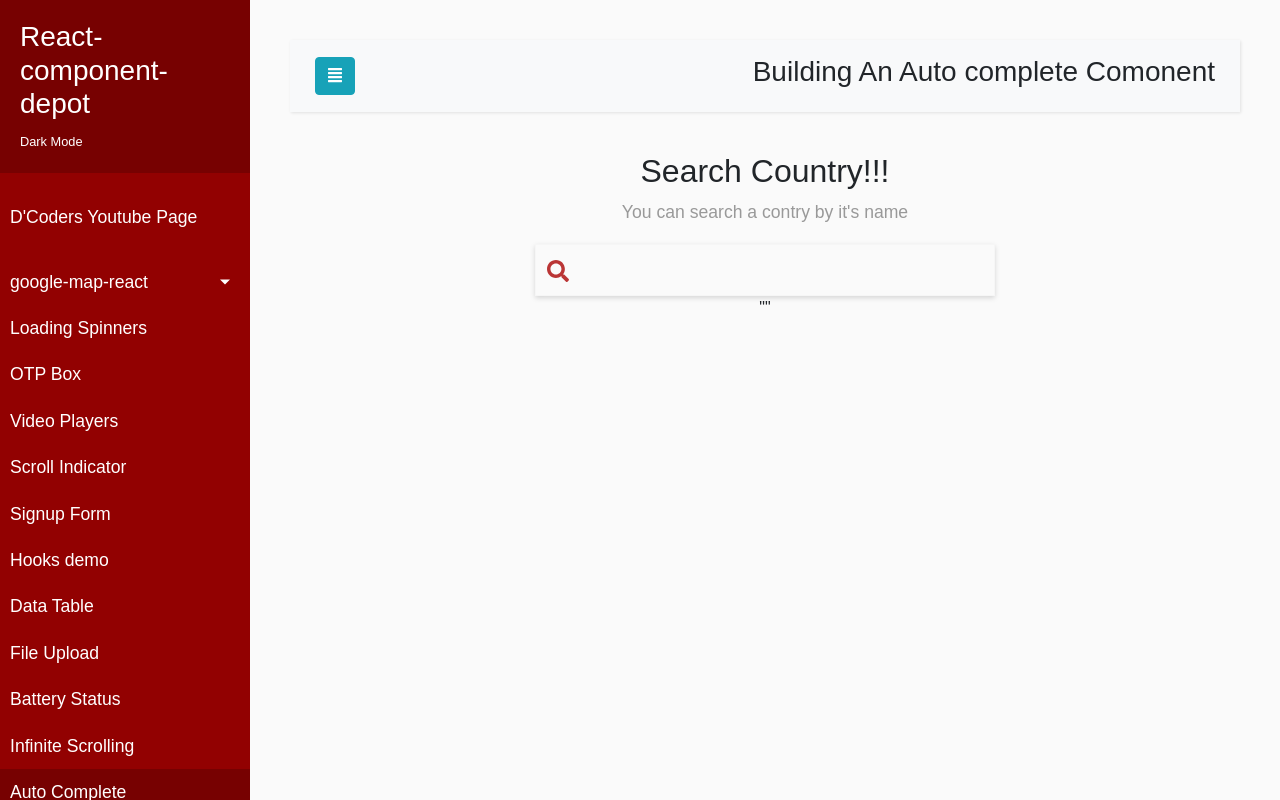
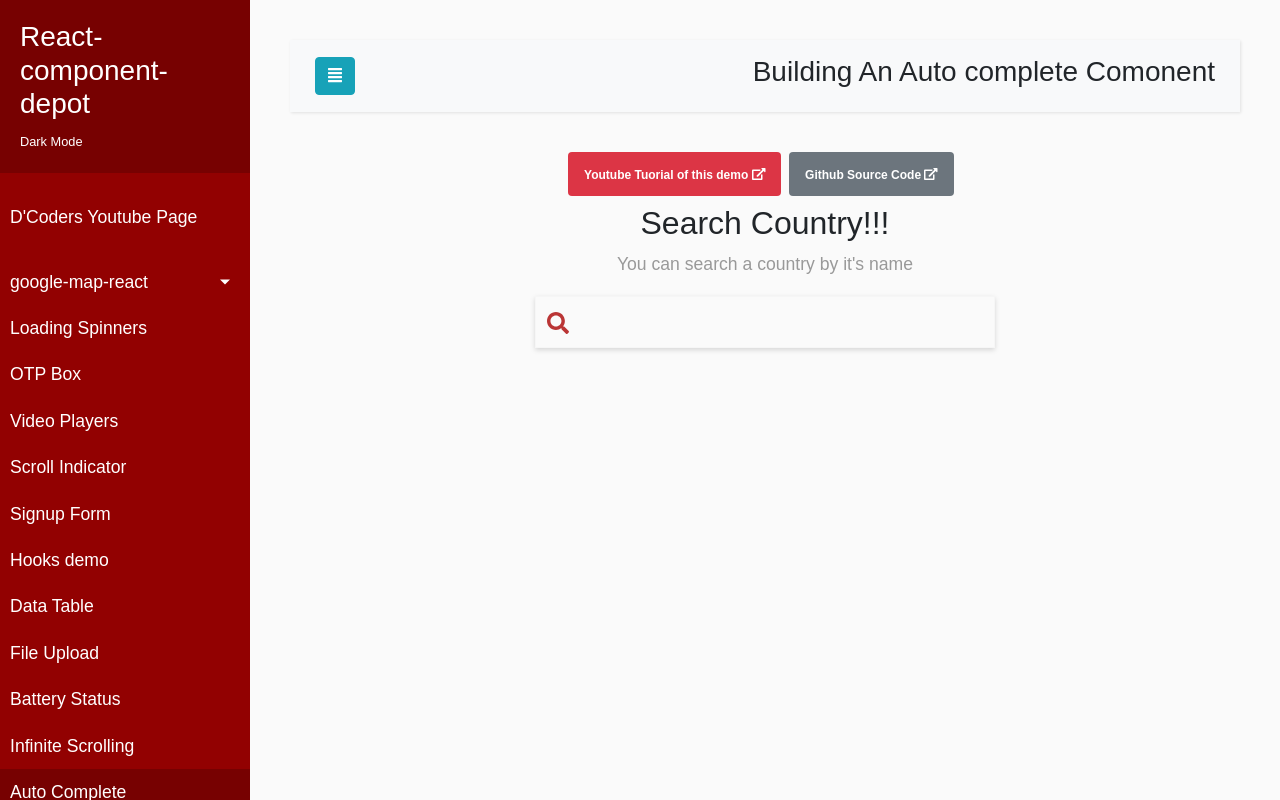
Before and after one commit to codegeous/react-component-depot, a React (Create React App) app: page /auto-complete in a window 1280 px wide. Built offline with nearby package versions, Linux system fonts and the light colour scheme; some icons are missing.

Commit message:
Added external info for auto complete component

```diff
--- a/package.json
+++ b/package.json
@@ -47,7 +47,8 @@
         "development": [
             "last 1 chrome version",
             "last 1 firefox version",
-            "last 1 safari version"
+            "last 1 safari version",
+            "ie 11"
         ]
     }
 }
--- a/public/index.html
+++ b/public/index.html
@@ -54,6 +54,7 @@
             integrity="sha384-6OIrr52G08NpOFSZdxxz1xdNSndlD4vdcf/q2myIUVO0VsqaGHJsB0RaBE01VTOY"
             crossorigin="anonymous"
         ></script>
+        <script src="https://cdn.polyfill.io/v2/polyfill.min.js?features=default,fetch,Array.prototype.includes"></script>
     </head>
     <body>
         <noscript>You need to enable JavaScript to run this app.</noscript>
@@ -70,13 +71,18 @@
         -->
 
         <!-- Bootstrap core JavaScript -->
-        <script src="https://cdnjs.cloudflare.com/ajax/libs/jquery/3.3.1/jquery.slim.min.js" integrity="sha256-3edrmyuQ0w65f8gfBsqowzjJe2iM6n0nKciPUp8y+7E=" crossorigin="anonymous"></script>
+        <script
+            src="https://cdnjs.cloudflare.com/ajax/libs/jquery/3.3.1/jquery.slim.min.js"
+            integrity="sha256-3edrmyuQ0w65f8gfBsqowzjJe2iM6n0nKciPUp8y+7E="
+            crossorigin="anonymous"
+        ></script>
         <!-- <script
             src="https://code.jquery.com/jquery-3.3.1.slim.min.js"
             integrity="sha384-q8i/X+965DzO0rT7abK41JStQIAqVgRVzpbzo5smXKp4YfRvH+8abtTE1Pi6jizo"
             crossorigin="anonymous"
         ></script>
-         --><script
+         -->
+        <script
             src="https://cdnjs.cloudflare.com/ajax/libs/popper.js/1.14.7/umd/popper.min.js"
             integrity="sha384-UO2eT0CpHqdSJQ6hJty5KVphtPhzWj9WO1clHTMGa3JDZwrnQq4sF86dIHNDz0W1"
             crossorigin="anonymous"
--- a/src/App.config.js
+++ b/src/App.config.js
@@ -76,6 +76,10 @@ export default {
         hcaptcha: {
             tutorial: `${YOUTUBE_BASE}KcLeXxlkqf0`,
             code: `${GIT_REPO}pages/HCaptcha/index.js`
+        },
+        autocomplete: {
+            tutorial: `${YOUTUBE_BASE}G2QyeafA3gw`,
+            code: `${GIT_REPO}pages/CountrySearch/index.js`
         }
     },
     youtubeVideos: [
--- a/src/pages/CountrySearch/index.js
+++ b/src/pages/CountrySearch/index.js
@@ -4,17 +4,21 @@ import { FontAwesomeIcon } from "@fortawesome/react-fontawesome";
 import Autocomplete from "components/AutoComplete";
 import CountriesList from "resources/data/countries-list.json";
 import "./index.css";
+import ExternalInfo from "components/ExternalInfo";
 
 const AutocompletePage = () => {
     const [country, setcountry] = useState("");
     return (
         <>
             <Header title="Building An Auto complete Comonent" />
+
+            <ExternalInfo page="autocomplete" />
+
             <div className="row">
                 <div className="col text-center">
                     <h2>Search Country!!!</h2>
-                    <p>You can search a contry by it's name</p>
-                    <div className="d-flex justify-content-center">
+                    <p>You can search a country by it's name</p>
+                    <div className="d-flex justify-content-center mb-3">
                         <div className="search-bar-container">
                             <Autocomplete
                                 data={CountriesList}
@@ -27,7 +31,12 @@ const AutocompletePage = () => {
                             />
                         </div>
                     </div>
-                    {JSON.stringify(country)}
+
+                    {country && (
+                        <pre className="text-left">
+                            {JSON.stringify(country, 0, 2)}
+                        </pre>
+                    )}
                 </div>
             </div>
         </>
```
